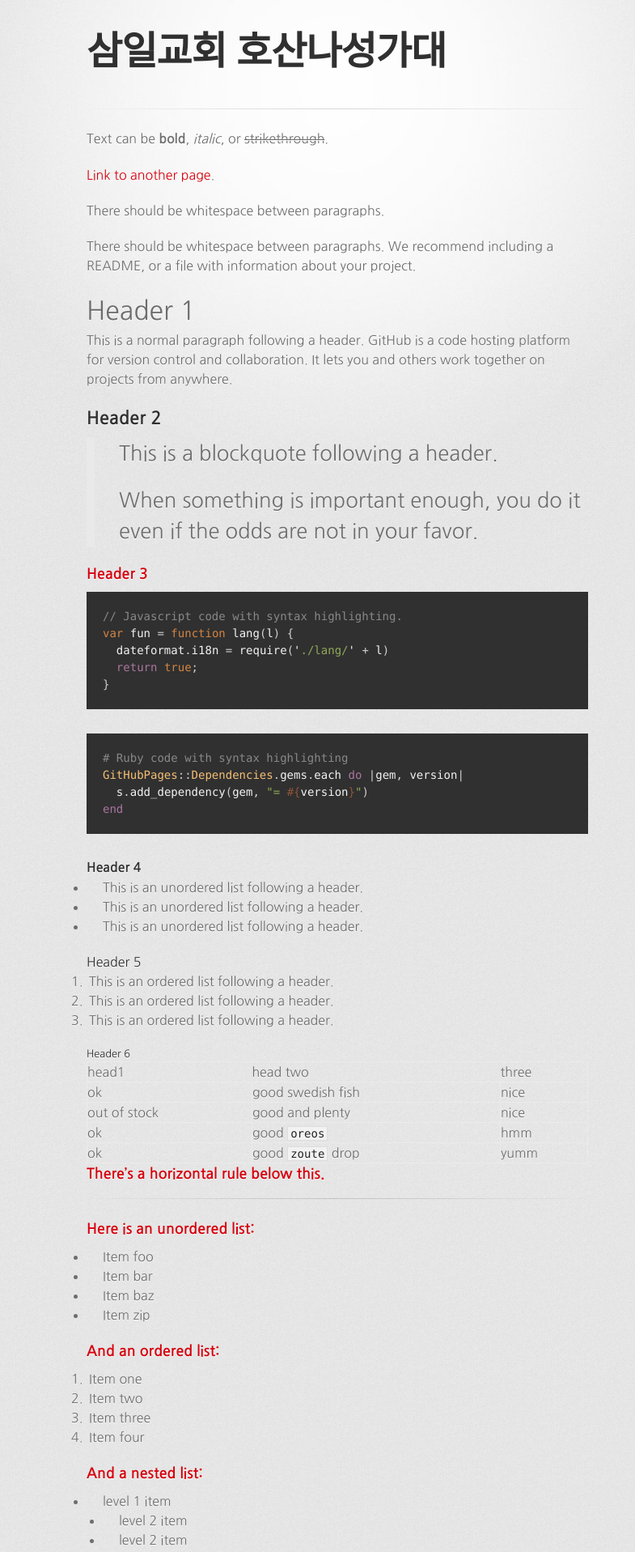
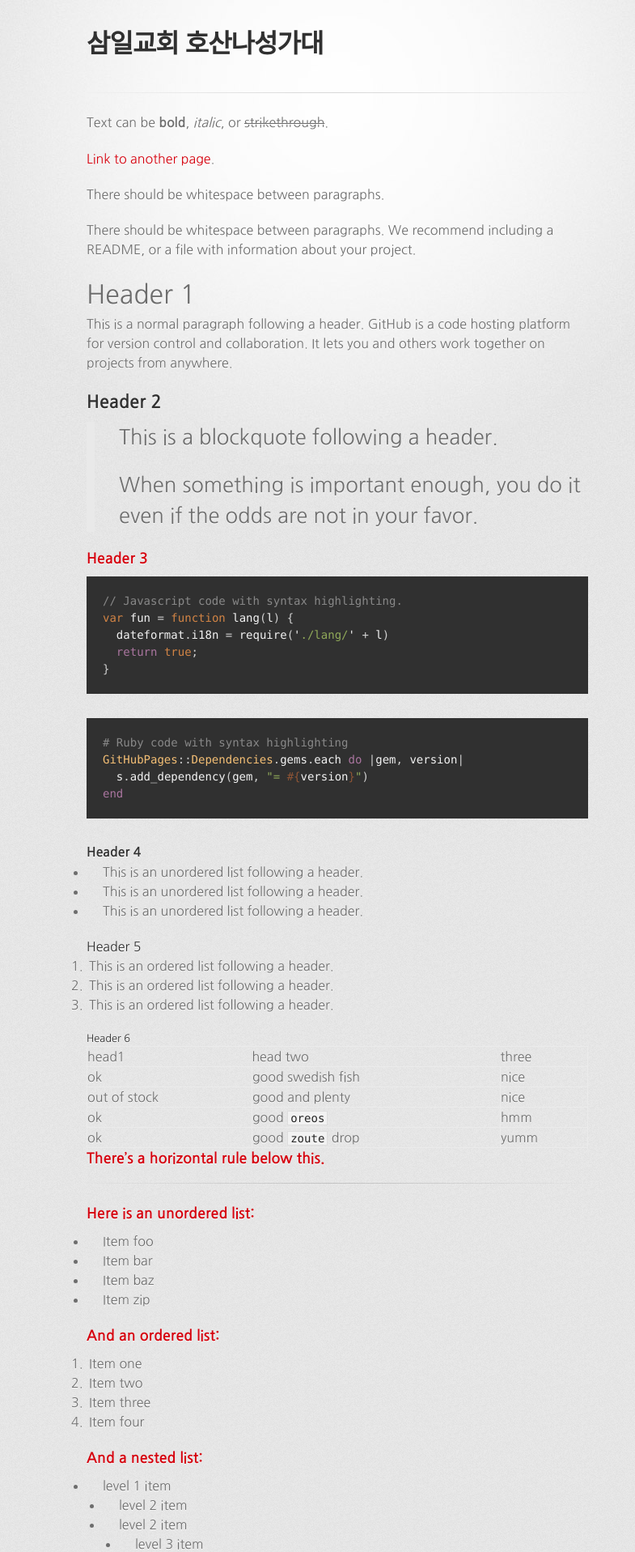
Before and after one commit to hyeongjunkim/web_hosanaachoir, a Jekyll site: the page built from index.md, in a window 1280 px wide. Shown: the top 1917 px of the page at 81% size, without its empty margins (223-1008 px from the left). Built offline with Jekyll 4.4.1, drawn with Linux system fonts in a browser that asks for light colours; some web fonts are replaced.

Commit message:
header font size

```diff
--- a/assets/css/style.scss
+++ b/assets/css/style.scss
@@ -4,6 +4,7 @@
 @import "jekyll-theme-tactile";
 header h1 {
   font-family: 'Nanum Gothic', Monaco, "Bitstream Vera Sans Mono", "Lucida Console", Terminal;
+  font-size: 32px;
 }
 body {
   font-family: 'Nanum Gothic', 'Helvetica Neue', Helvetica, Arial, serif;
```
